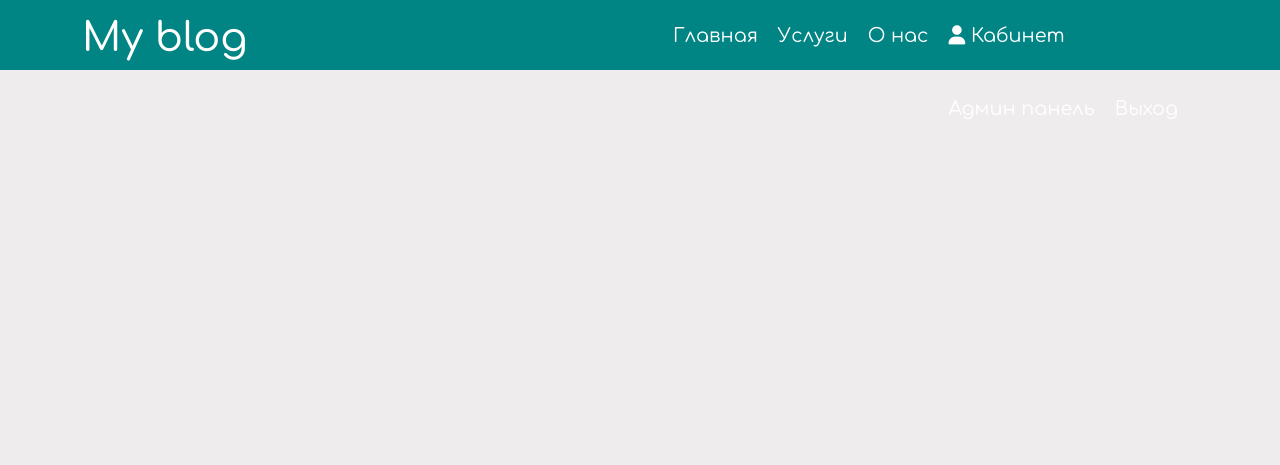
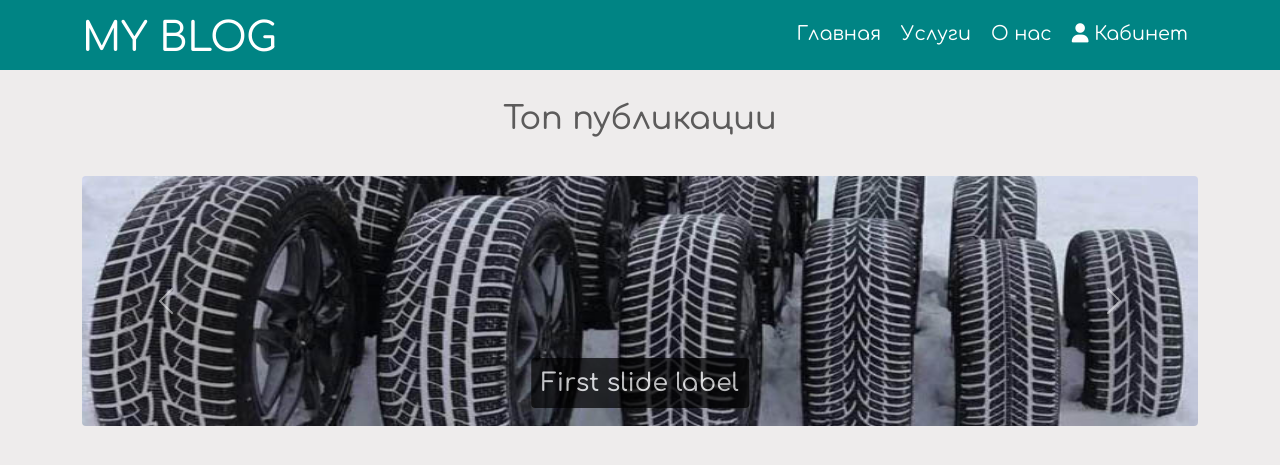
Before and after one commit to freetimezp/my-blog.php, a PHP site: page / in a window 1280 px wide. Shown: the top 465 px of the page. Run offline with PHP 8.4, Linux system fonts and the light colour scheme; some libraries are stand-ins or nearby versions.

Commit message:
php blog. Slider

```diff
--- a/css/style.css
+++ b/css/style.css
@@ -1,5 +1,8 @@
 * {
     font-family: 'Comfortaa', cursive;
+    box-sizing: border-box;
+    padding: 0;
+    margin: 0;
 }
 
 html, h1, h2, h3, h4, h5, h6 {
@@ -10,7 +13,8 @@
     background: #eeecec;
 }
 
-a {
+ul, li, a {
+    list-style-type: none;
     text-decoration: none;
     color: inherit;
 }
@@ -24,15 +28,16 @@
     height: 70px;
 }
 
-header * {
-    color: #fff;
-}
-
 header h1 {
     margin-top: 14px;
 }
 
-header h1 a, a:hover {
+header .logo-image {
+    color: #fff;
+    text-transform: uppercase;
+}
+
+.logo-image:hover {
     color: #fff;
 }
 
@@ -45,9 +50,85 @@
 }
 
 header ul li a {
+    color: #fff;
     display: block;
     font-size: 1.2rem;
     text-decoration: none;
-    margin-right: 20px;
-    padding: 22px 0;
+    padding: 20px 10px;
+    transition: 0.6s ease;
 }
+
+header ul li a:hover {
+    color: #acacac;
+    background: #006669;
+}
+
+header ul li ul {
+    position: absolute;
+    top: 70px;
+    right: 81px;
+    width: 100px;
+    z-index: 10000;
+    display: none;
+}
+
+header ul li:hover ul {
+    display: block;
+}
+
+header ul li ul li {
+    width: 100%;
+}
+
+header ul li ul li a {
+    padding: 10px;
+    background: #eeebeb;
+    color: #006669;
+}
+
+header ul li ul li:hover a {
+    color: #fff;
+}
+
+/*
+    SLIDER
+ */
+
+.slider-title {
+    text-align: center;
+    padding: 30px 0;
+}
+
+.carousel-item img {
+    height: 250px;
+}
+
+.carousel-item,.carousel-inner {
+    border-radius: 4px;
+}
+
+.carousel-caption {
+    align-items: center;
+    text-align: center;
+}
+
+.carousel-caption h5 {
+    font-size: 25px;
+    font-weight: 500;
+    background-color: #000;
+    width: fit-content;
+    position: relative;
+    left: 50%;
+    bottom: -30px;
+    transform: translateX(-50%);
+    padding: 10px;
+    text-align: center;
+    border-radius: 4px;
+    color: #fff;
+    transition: all 0.5s ease;
+    opacity: 0.7;
+}
+
+.carousel-caption h5:hover, a:hover {
+    color: #008484;
+}
--- a/index.html
+++ b/index.html
@@ -19,12 +19,13 @@
     <title>My blog</title>
 </head>
 <body>
+
 <header class="container-fluid">
     <div class="container">
         <div class="row">
             <div class="col-4">
                 <h1>
-                    <a href="#">My blog</a>
+                    <a href="#" class="logo-image">My blog</a>
                 </h1>
             </div>
             <nav class="col-8">
@@ -58,6 +59,42 @@
     </div>
 </header>
 
+<div class="container">
+    <div class="row">
+        <h2 class="slider-title">Топ публикации</h2>
+    </div>
+    <div id="carouselExampleCaptions" class="carousel slide" data-bs-ride="carousel">
+        <div class="carousel-inner">
+            <div class="carousel-item active">
+                <img src="images/slide-1.jpg" class="d-block w-100" alt="...">
+                <div class="carousel-caption d-none d-md-block">
+                    <h5><a href="#">First slide label</a></h5>
+                </div>
+            </div>
+            <div class="carousel-item">
+                <img src="images/slide-2.jpg" class="d-block w-100" alt="...">
+                <div class="carousel-caption d-none d-md-block">
+                    <h5><a href="#">Second slide label</a></h5>
+                </div>
+            </div>
+            <div class="carousel-item">
+                <img src="images/slide-3.jpg" class="d-block w-100" alt="...">
+                <div class="carousel-caption d-none d-md-block">
+                    <h5><a href="#">Third slide label</a></h5>
+                </div>
+            </div>
+        </div>
+        <button class="carousel-control-prev" type="button" data-bs-target="#carouselExampleCaptions" data-bs-slide="prev">
+            <span class="carousel-control-prev-icon" aria-hidden="true"></span>
+            <span class="visually-hidden">Previous</span>
+        </button>
+        <button class="carousel-control-next" type="button" data-bs-target="#carouselExampleCaptions" data-bs-slide="next">
+            <span class="carousel-control-next-icon" aria-hidden="true"></span>
+            <span class="visually-hidden">Next</span>
+        </button>
+    </div>
+</div>
+
 <!-- Optional JavaScript; choose one of the two! -->
 
 <!-- Option 1: Bootstrap Bundle with Popper -->
```
Also changed, not shown: images/slide-1.jpg (added), images/slide-2.jpg (added), images/slide-3.jpg (added).
